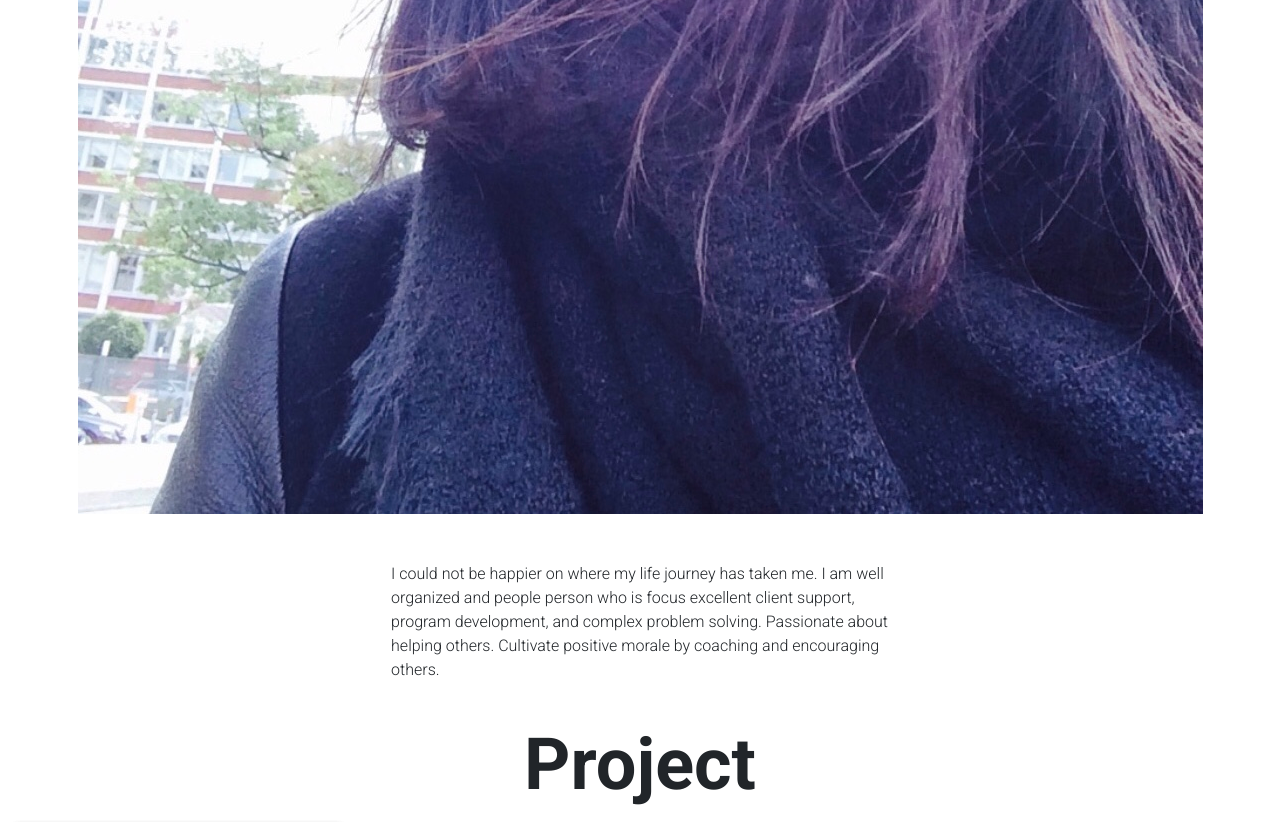
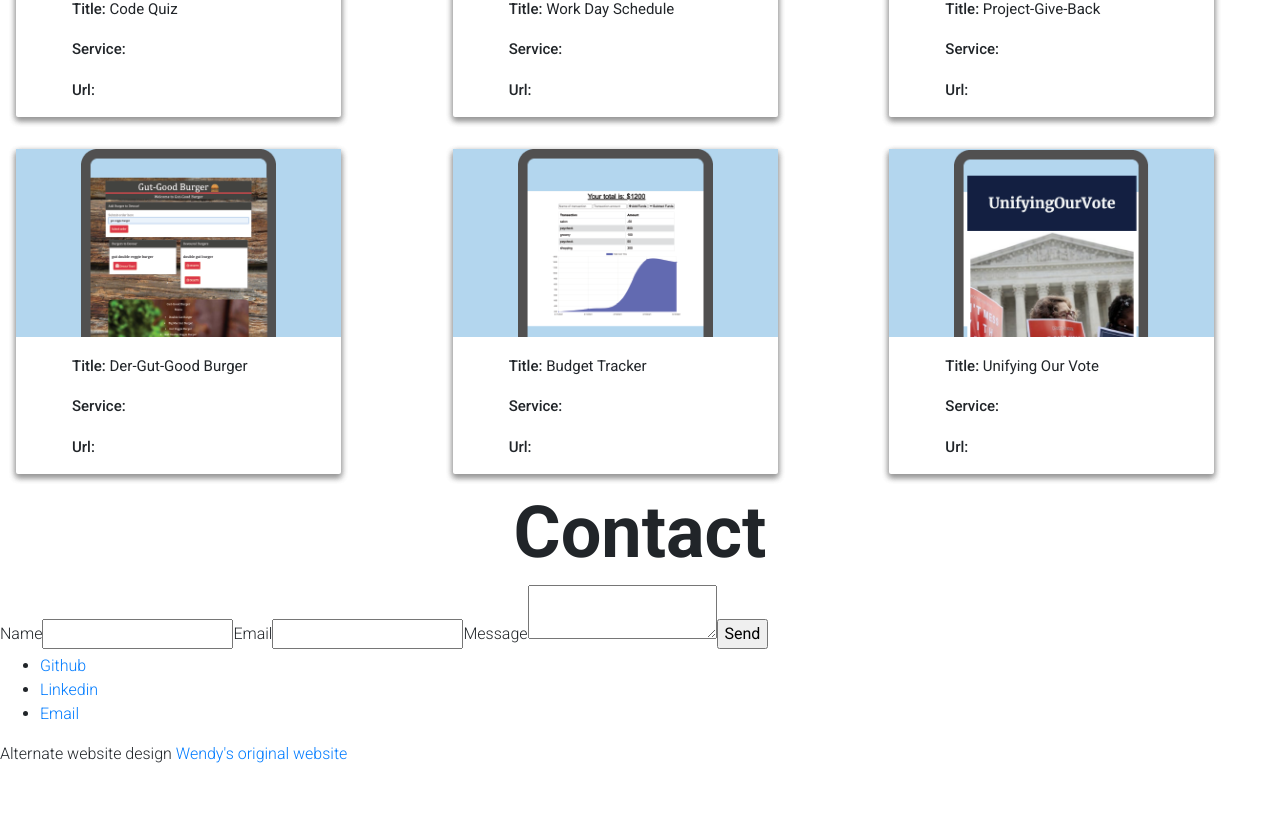
Before and after one commit to Wendyf02/Wendy-Portfolio, a React (Create React App) app: page / in a window 1280 px wide. Shown: the part 1940-2762 px from the top of the page. After the commit the page ends 2706 px from the top, so only its background shows below. Built offline with nearby package versions, Linux system fonts and the light colour scheme.

Commit message:
adding contact page

```diff
--- a/package.json
+++ b/package.json
@@ -6,6 +6,7 @@
     "@testing-library/jest-dom": "^5.12.0",
     "@testing-library/react": "^11.2.7",
     "@testing-library/user-event": "^12.8.3",
+    "emailjs-com": "^3.2.0",
     "mdbreact": "^5.1.0",
     "react": "^17.0.2",
     "react-dom": "^17.0.2",
--- a/src/Components/About/index.js
+++ b/src/Components/About/index.js
@@ -1,6 +1,7 @@
 import React, { Component } from 'react';
 import image2  from "../../image/image2.jpg"
 import { Col, Row } from "react-bootstrap";
+import "./style.css";
 
 class About extends Component {
 
--- a/src/Components/About/style.css
+++ b/src/Components/About/style.css
@@ -3,18 +3,20 @@
 #aboutme {
     margin-top:100px;
     margin-bottom: 15px;;
+    text-align:justify;
+    color: rgb(18, 30, 66);
 
 }
 
-/*
+
 #image2 {
-    height:200px;
-    width:300px;
+    height:300px;
+
     margin-top: 100px;
-} */
+}
 
 
-.aboutme {
+/* #aboutme {
     text-align:justify;
     color: rgb(18, 30, 66);
-}
+} */
--- a/src/Components/Card/index.js
+++ b/src/Components/Card/index.js
@@ -4,6 +4,7 @@ import "./style.css";
 function Card(props) {
   return (
     <div className="card">
+
       <div className="img-container">
         <img alt={props.name} src={props.imageSRC} />
       </div>
--- a/src/Components/Contact/index.js
+++ b/src/Components/Contact/index.js
@@ -1,25 +1,49 @@
 import React, { Component } from 'react';
 // import Fade from 'react-reveal/Fade';
 import data from '../Project/data';
+import emailjs from 'emailjs-com';
+import { init } from 'emailjs-com';
+
+init("user_fkf7rlYJJ67b6fsbLeCPP");
 
 
-class Contact extends  Component {
+class Contact extends Component {
 
-  state = { }
+  state = {}
+   sendEmail(e) {
+    e.preventDefault();
+
+    emailjs.sendForm('service_en93n5e', 'template_u7hd848', e.target, 'user_fkf7rlYJJ67b6fsbLeCPP')
+      .then((result) => {
+          console.log(result.text);
+      }, (error) => {
+          console.log(error.text);
+      });
+  }
+
 
   render() {
 
     return (
       <div>
         <h2 className="display-3 text-center font-weight-bold" id="contact">Contact</h2>
-
+        <form className="contact-form" onSubmit={this.sendEmail}>
+          <input type="hidden" name="contact_number" />
+          <label>Name</label>
+          <input type="text" name="user_name" />
+          <label>Email</label>
+          <input type="email" name="user_email" />
+          <label>Message</label>
+          <textarea name="message" />
+          <input type="submit" value="Send" />
+        </form>
 
         <div className='contact-content'>
           <a href={`mailto:${data.contactEmail}`} className='email'>{data.contactEmail}</a>
 
           <ul>
 
-        {data.social.map((link,index)=>(
+            {data.social.map((link, index) => (
 
               <li key={index}><a target='_blank' rel="noopener noreferrer" href={link.url}>{link.name}</a></li>
             ))}
@@ -28,8 +52,9 @@ class Contact extends  Component {
         </div>
 
 
-       <span  className='Footer'>Alternate website design<a href="https://github.com/Wendyf02"> Wendy's original website</a></span>
+        <span className='Footer'>Alternate website design<a href="https://github.com/Wendyf02"> Wendy's original website</a></span>
       </div>
+
     );
   }
 }
--- a/src/Components/Home/index.js
+++ b/src/Components/Home/index.js
@@ -11,12 +11,12 @@ function Home() {
          <Container fluid>
             <div className="container-fluid" id="hero">
 
-               <div className="heading-content text-center">
+               {/* <div className="heading-content text-center">
                     <h5>Hello, I'm</h5>
                     <h1>Wendy Figueroa</h1>
-               </div>
+               </div> */}
 
-               {/* <h2 className="diplay-3 text-center font-weight-bold" id="quote1"> "Hello I am Wendy Figueroa" </h2>  */}
+               <h3 className="diplay-3 text-center font-weight-bold" id="quote1"> "Hello I am Wendy Figueroa" </h3>
 
             </div>
 
--- a/src/Components/Home/style.css
+++ b/src/Components/Home/style.css
@@ -6,3 +6,13 @@
     background-size: cover;
     background-position: center;
 }
+
+
+#quote1 {
+
+    font-size:  45px;
+    font-weight: bold;
+    color: rgb(247, 245, 245);
+
+
+   }
--- a/src/Components/Project/index.js
+++ b/src/Components/Project/index.js
@@ -1,6 +1,7 @@
 import React, { Component } from "react";
 import Card from "../Card";
 import data from "./data.js";
+import { Col, Row } from "react-bootstrap";
 
 class Project extends Component {
   // Setting this.state.friends to the friends json array
@@ -16,8 +17,9 @@ class Project extends Component {
         <div>
 
         <h2 className="display-3 text-center font-weight-bold" id="project">Project</h2>
-
+       <Row>
           {this.state.projects.map(project => (
+          <Col md="4">
           <Card
             id={project.id}
             key={project.id}
@@ -26,8 +28,9 @@ class Project extends Component {
             service={project.service}
             url={project.url}
           />
-
+        </Col>
          ))}
+      </Row>
 
         </div>
     );
```
Also changed, not shown: src/Components/Project/style.css (+8 -0 lines), 1 other file (tests, documents, lock files or other folders). Lines whose indentation alone changed are shown as unchanged.
